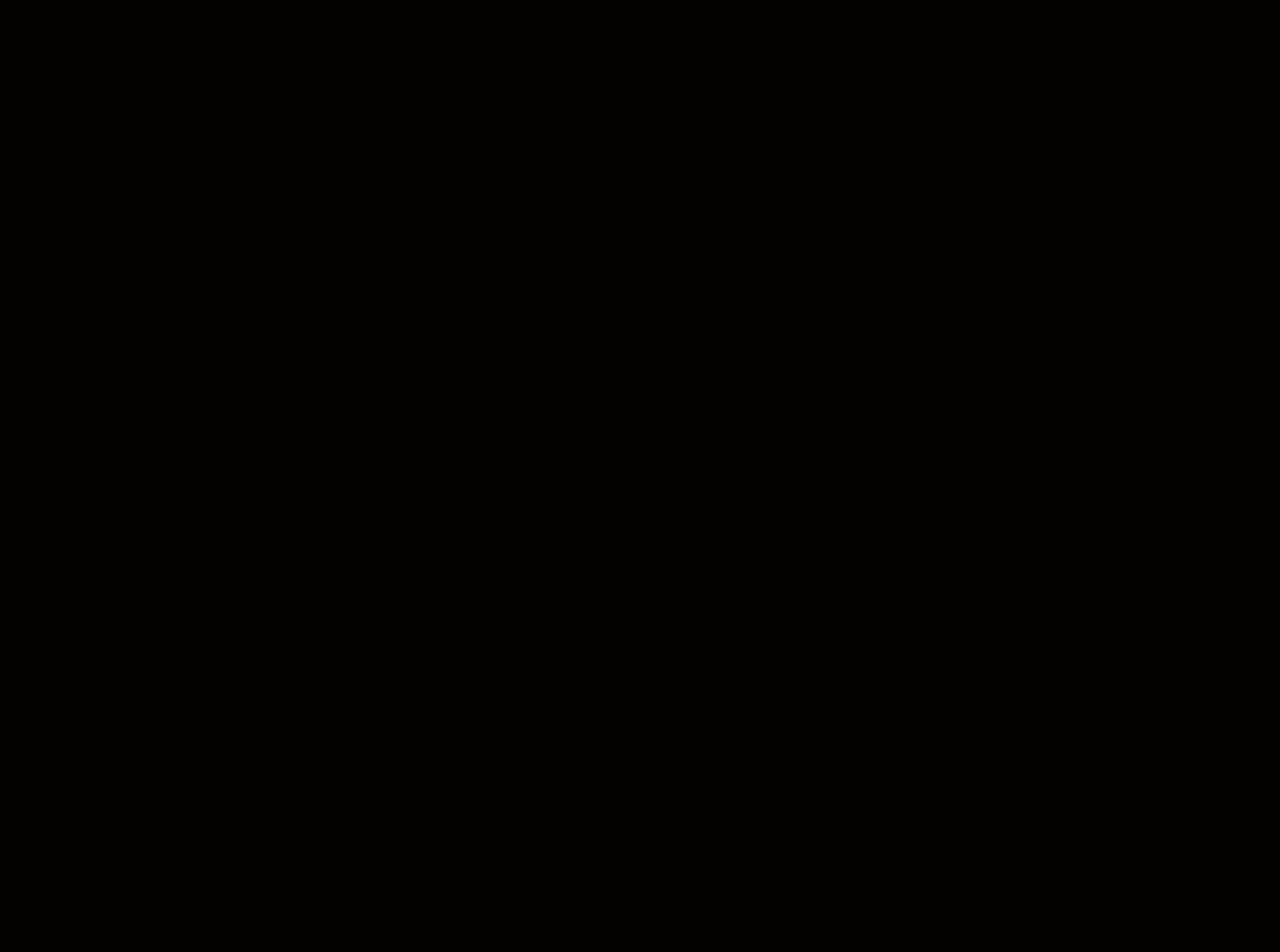
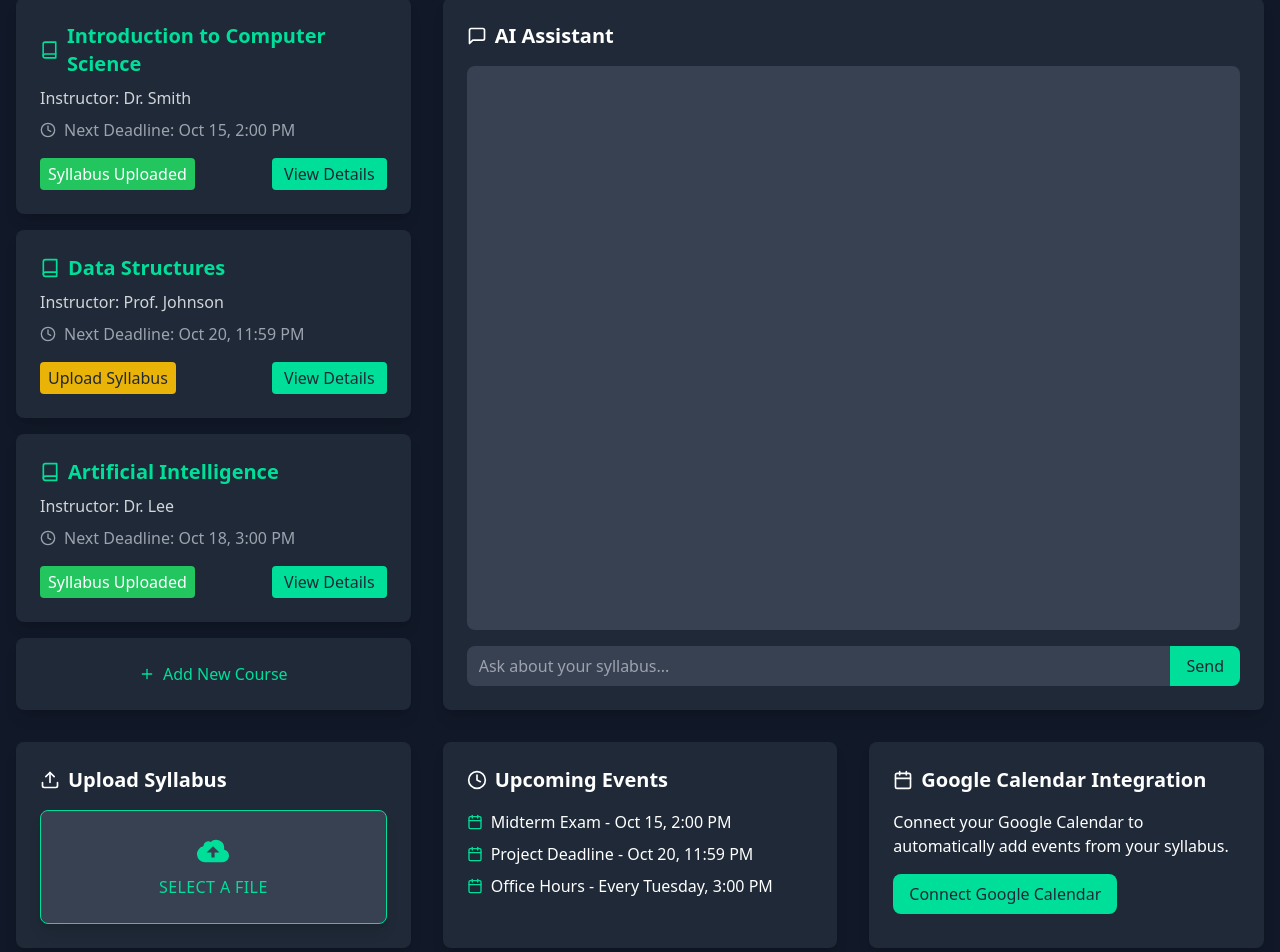
Before and after one commit to mnhng1/ReCal-, a React (Vite) app in the folder frontend/: page /dashboard in a window 1280 px wide. Before the commit this address had no page. Shown: the part 102-1054 px from the top of the page. Before the commit the page ends 800 px from the top, so only its background shows below. Built offline with nearby package versions, Linux system fonts and the light colour scheme.

Commit message:
Set up dashboard page, with handle pdf upload functionalities

```diff
--- a/frontend/package.json
+++ b/frontend/package.json
@@ -11,6 +11,7 @@
   },
   "dependencies": {
     "@radix-ui/react-icons": "^1.3.0",
+    "prop-types": "^15.8.1",
     "react": "^18.3.1",
     "react-dom": "^18.3.1",
     "react-icons": "^5.3.0",
--- a/frontend/src/App.jsx
+++ b/frontend/src/App.jsx
@@ -3,6 +3,7 @@ import './App.css'
 import HomePage from './components/HomePage';
 import { BrowserRouter as Router, Routes, Route, Link } from "react-router-dom";
 import LoginPage from './components/LoginPage';
+import Dashboard from './components/Dashboard/DashboardTemp';
 
 
 
@@ -11,9 +12,10 @@ function App() {
 
   return (
     <Router>
-        <Routes>ç
+        <Routes>
             <Route path = "/" element = {<HomePage/>}/>
             <Route path = "/login" element = {<LoginPage/>}/>
+            <Route path = "/dashboard" element = {<Dashboard/>}/>
 
         </Routes>
     </Router>
--- a/frontend/src/components/Cards.jsx
+++ b/frontend/src/components/Cards.jsx
@@ -1,4 +1,4 @@
-import React from 'react';
+
 
 const Cards = () => {
   return (
--- /dev/null
+++ b/frontend/src/components/Dashboard/CourseCard.jsx
@@ -0,0 +1,46 @@
+
+import { FiBook, FiClock } from "react-icons/fi"
+import PropTypes from "prop-types";
+
+const CourseCard = ({
+  courseName,
+  instructor,
+  nextDeadline,
+  syllabusUploaded
+}) => {
+  return (
+    <div className="bg-gray-800 p-6 rounded-lg shadow-lg">
+      <h3 className="text-xl font-semibold mb-2 text-[#00df9a] flex items-center">
+        <FiBook className="mr-2" /> {courseName}
+      </h3>
+      <p className="text-gray-300 mb-2">Instructor: {instructor}</p>
+      <div className="flex items-center text-gray-400 mb-2">
+        <FiClock className="mr-2" />
+        <span>Next Deadline: {nextDeadline}</span>
+      </div>
+      <div className="flex items-center justify-between mt-4">
+        <span
+          className={`px-2 py-1 rounded ${
+            syllabusUploaded
+              ? "bg-green-500 text-white"
+              : "bg-yellow-500 text-gray-800"
+          }`}
+        >
+          {syllabusUploaded ? "Syllabus Uploaded" : "Upload Syllabus"}
+        </span>
+        <button className="bg-[#00df9a] text-gray-800 px-3 py-1 rounded hover:bg-[#00df9a]/90 transition duration-300">
+          View Details
+        </button>
+      </div>
+    </div>
+  )
+}
+
+CourseCard.propTypes = {
+    courseName: PropTypes.string.isRequired,
+    instructor: PropTypes.string.isRequired,
+    nextDeadline: PropTypes.string.isRequired,
+    syllabusUploaded: PropTypes.bool.isRequired
+  };
+
+export default CourseCard
--- /dev/null
+++ b/frontend/src/components/Dashboard/DashboardTemp.jsx
@@ -0,0 +1,159 @@
+import { useEffect, useState } from 'react';
+import { FiUpload, FiCalendar, FiMessageSquare, FiClock, FiPlus } from 'react-icons/fi'
+import CourseCard from './CourseCard'
+
+export default function DashboardTemp() {
+    const [chatMessages, setChatMessages] = useState([]);
+    const [inputMessage, setInputMessage] = useState('')
+    const [courses, setCourses] = useState([
+    { id: 1, name: 'Introduction to Computer Science', instructor: 'Dr. Smith', nextDeadline: 'Oct 15, 2:00 PM', syllabusUploaded: true },
+    { id: 2, name: 'Data Structures', instructor: 'Prof. Johnson', nextDeadline: 'Oct 20, 11:59 PM', syllabusUploaded: false },
+    { id: 3, name: 'Artificial Intelligence', instructor: 'Dr. Lee', nextDeadline: 'Oct 18, 3:00 PM', syllabusUploaded: true },
+  ])
+
+  const handleSendMessage = (e) => {
+    e.preventDefault()
+    if (inputMessage.trim()) {
+      setChatMessages([...chatMessages, { text: inputMessage, isUser: true }])
+      setInputMessage('')
+      // Here you would typically send the message to your AI agent and get a response
+      setTimeout(() => {
+        setChatMessages(prev => [...prev, { text: "I'm processing your request. How can I assist you with your syllabus?", isUser: false }])
+      }, 1000)
+    }
+  }
+
+  const handleFileUpload = async (e) => {
+    const file = e.target.files?.[0]
+    if (file) {
+      // Here you would typically handle the file upload to your server
+      console.log('File uploaded:', file.name)
+      try {
+        const formData = new FormData();
+        formData.append('title', file.name);
+        formData.append('file', file);
+
+        const response = await fetch('http://localhost:8000/api/syllabus/upload', {
+          method: 'POST',
+          body: formData,
+        });
+
+        if (!response.ok) {
+          throw new Error(`HTTP error! status: ${response.status}`);
+        }
+
+        const result = await response.json();
+        console.log('File successfully uploaded:', result);
+      } catch (e) {
+        console.log('Error uploading file:', e);
+      }
+      // Simulating a response from the AI after processing the syllabus
+      setTimeout(() => {
+        setChatMessages(prev => [...prev, { text: `I've processed the syllabus "${file.name}". What would you like to know about it?`, isUser: false }])
+      }, 2000)
+    }
+  }
+
+  return (
+    <div className="min-h-screen bg-gray-900 text-white">
+      <div className="container mx-auto px-4 py-8">
+        <h1 className="text-3xl font-bold text-[#00df9a] mb-8">Dashboard</h1>
+
+        <div className="grid grid-cols-1 md:grid-cols-3 gap-8">
+          {/* Course Cards Section */}
+          <div className="md:col-span-1 grid gap-4">
+            {courses.map(course => (
+              <CourseCard
+                key={course.id}
+                courseName={course.name}
+                instructor={course.instructor}
+                nextDeadline={course.nextDeadline}
+                syllabusUploaded={course.syllabusUploaded}
+              />
+            ))}
+            <button className="bg-gray-800 p-6 rounded-lg shadow-lg text-[#00df9a] flex items-center justify-center hover:bg-gray-700 transition duration-300">
+              <FiPlus className="mr-2" /> Add New Course
+            </button>
+          </div>
+
+          {/* AI Chat Section */}
+          <div className="bg-gray-800 p-6 rounded-lg shadow-lg mx-auto w-full md:w-full md:h-full md:col-span-2 flex flex-col">
+            <h2 className="text-xl font-semibold mb-4 flex items-center">
+              <FiMessageSquare className="mr-2" /> AI Assistant
+            </h2>
+            <div className="md:h-full overflow-y-auto mb-4 bg-gray-700 p-4 rounded-lg sm:h-64 ">
+              {chatMessages.map((msg, index) => (
+                <div key={index} className={`mb-2 ${msg.isUser ? 'text-right' : 'text-left'}`}>
+                  <span className={`inline-block p-2 rounded-lg ${msg.isUser ? 'bg-[#00df9a] text-gray-800' : 'bg-gray-600'}`}>
+                    {msg.text}
+                  </span>
+                </div>
+              ))}
+            </div>
+            <form onSubmit={handleSendMessage} className="flex ">
+              <input
+                type="text"
+                value={inputMessage}
+                onChange={(e) => setInputMessage(e.target.value)}
+                className="flex-grow px-3 py-2 bg-gray-700 text-white rounded-l-lg focus:outline-none focus:ring-2 focus:ring-[#00df9a]"
+                placeholder="Ask about your syllabus..."
+              />
+              <button
+                type="submit"
+                className="bg-[#00df9a] text-gray-800 px-4 py-2 rounded-r-lg hover:bg-[#00df9a]/90 transition duration-300"
+              >
+                Send
+              </button>
+            </form>
+          </div>
+
+          {/* Syllabus Upload Section */}
+          <div className="bg-gray-800 p-6 rounded-lg shadow-lg">
+            <h2 className="text-xl font-semibold mb-4 flex items-center">
+              <FiUpload className="mr-2" /> Upload Syllabus
+            </h2>
+            <label className="flex flex-col items-center px-4 py-6 bg-gray-700 text-[#00df9a] rounded-lg shadow-lg tracking-wide uppercase border border-[#00df9a] cursor-pointer hover:bg-[#00df9a] hover:text-gray-800 transition duration-300">
+              <svg className="w-8 h-8" fill="currentColor" xmlns="http://www.w3.org/2000/svg" viewBox="0 0 20 20">
+                <path d="M16.88 9.1A4 4 0 0 1 16 17H5a5 5 0 0 1-1-9.9V7a3 3 0 0 1 4.52-2.59A4.98 4.98 0 0 1 17 8c0 .38-.04.74-.12 1.1zM11 11h3l-4-4-4 4h3v3h2v-3z" />
+              </svg>
+              <span className="mt-2 text-base leading-normal">Select a file</span>
+              <input type='file' className="hidden" onChange={handleFileUpload} accept=".pdf" />
+            </label>
+          </div>
+
+          {/* Upcoming Events Section */}
+          <div className="bg-gray-800 p-6 rounded-lg shadow-lg">
+            <h2 className="text-xl font-semibold mb-4 flex items-center">
+              <FiClock className="mr-2" /> Upcoming Events
+            </h2>
+            <ul className="space-y-2">
+              <li className="flex items-center">
+                <FiCalendar className="mr-2 text-[#00df9a]" />
+                <span>Midterm Exam - Oct 15, 2:00 PM</span>
+              </li>
+              <li className="flex items-center">
+                <FiCalendar className="mr-2 text-[#00df9a]" />
+                <span>Project Deadline - Oct 20, 11:59 PM</span>
+              </li>
+              <li className="flex items-center">
+                <FiCalendar className="mr-2 text-[#00df9a]" />
+                <span>Office Hours - Every Tuesday, 3:00 PM</span>
+              </li>
+            </ul>
+          </div>
+
+          {/* Google Calendar Integration Section */}
+          <div className="bg-gray-800 p-6 rounded-lg shadow-lg">
+            <h2 className="text-xl font-semibold mb-4 flex items-center">
+              <FiCalendar className="mr-2" /> Google Calendar Integration
+            </h2>
+            <p className="mb-4">Connect your Google Calendar to automatically add events from your syllabus.</p>
+            <button className="bg-[#00df9a] text-gray-800 px-4 py-2 rounded-lg hover:bg-[#00df9a]/90 transition duration-300">
+              Connect Google Calendar
+            </button>
+          </div>
+        </div>
+      </div>
+    </div>
+  )
+}
--- a/frontend/src/components/Hero.jsx
+++ b/frontend/src/components/Hero.jsx
@@ -1,5 +1,5 @@
-import React from "react";
-import { ReactTyped, Typed } from "react-typed";
+
+import { ReactTyped } from "react-typed";
 import { useNavigate } from "react-router-dom";
 
 
--- a/frontend/src/components/HomePage.jsx
+++ b/frontend/src/components/HomePage.jsx
@@ -1,4 +1,4 @@
-import React from 'react';
+
 import Navbar from './Navbar';
 import Hero from './Hero';
 import Analytics from './Analytics';
--- a/frontend/src/components/LoginPage.jsx
+++ b/frontend/src/components/LoginPage.jsx
@@ -1,4 +1,4 @@
-import React, { useState } from 'react'
+import  { useState } from 'react'
 import { FcGoogle } from 'react-icons/fc'
 
 export default function LoginPage() {
@@ -14,7 +14,7 @@ export default function LoginPage() {
   return (
     <div className="min-h-screen flex items-center justify-center bg-gray-900 text-white">
       <div className="w-full max-w-md bg-gray-800 border border-gray-700 rounded-lg shadow-md p-8">
-        <h2 className="text-2xl font-bold text-center text-[#00df9a] mb-2">Welcome Back</h2>
+        <h2 className="text-2xl font-bold text-center text-[#00df9a] mb-2">Hello & Welcome.</h2>
         <p className="text-center text-gray-400 mb-6">Sign in to your account to continue</p>
         <form onSubmit={handleSubmit} className="space-y-4">
           <div>
--- a/frontend/src/components/Navbar.jsx
+++ b/frontend/src/components/Navbar.jsx
@@ -1,5 +1,5 @@
-import React, {useState} from 'react'
-import { CgDarkMode } from "react-icons/cg";
+import  {useState} from 'react'
+
 import {AiOutlineClose, AiOutlineMenu} from 'react-icons/ai'
 
 const Navbar = () => {
--- a/frontend/src/components/Newsletter.jsx
+++ b/frontend/src/components/Newsletter.jsx
@@ -1,4 +1,4 @@
-import React from 'react';
+
 
 const Newsletter = () => {
   return (
```
Also changed, not shown: 1 other file (tests, documents, lock files or other folders).
